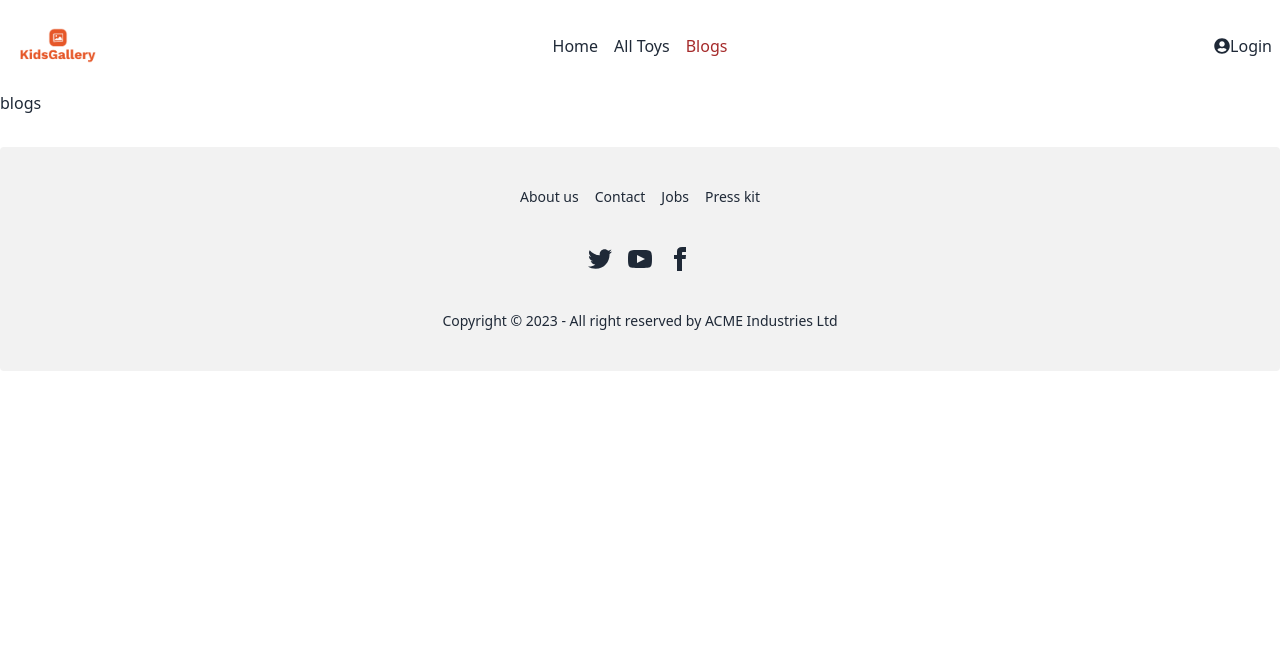
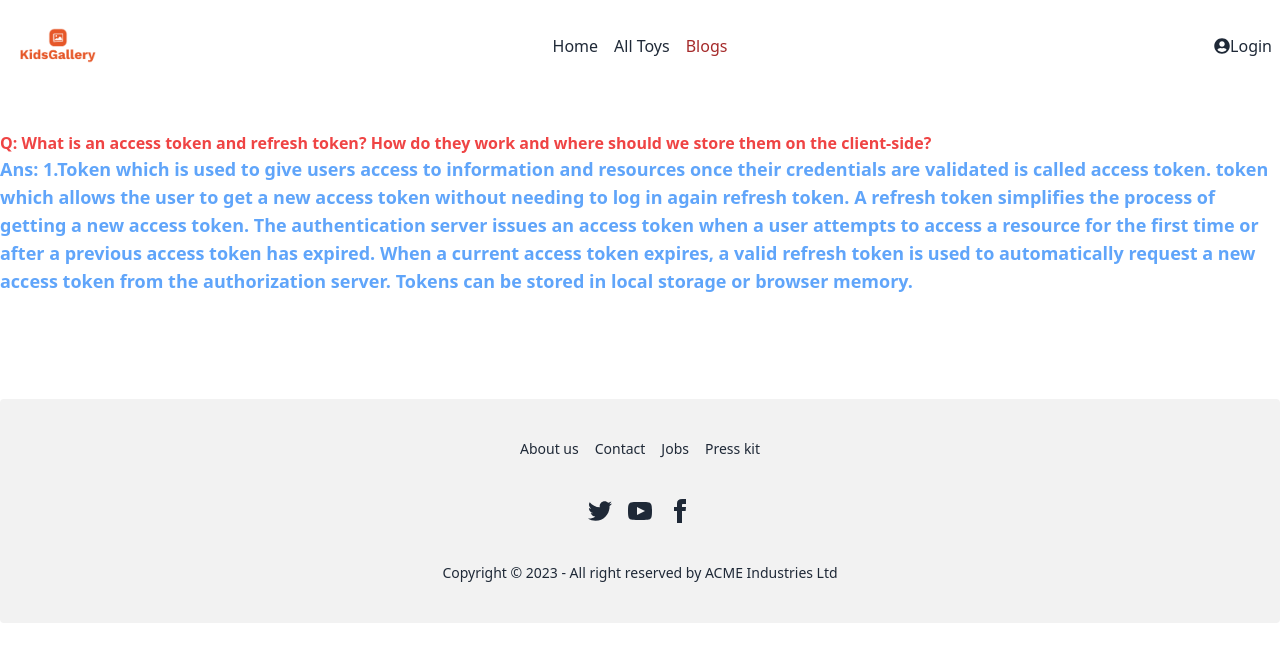
Before and after one commit to anighosal/toys-client, a React (Vite) app: page /blogs in a window 1280 px wide. Shown: the top 662 px of the page. Built offline with nearby package versions, Linux system fonts and the light colour scheme; no server answers.

Commit message:
1 q ans complete

```diff
--- a/src/pages/Blogs/Blogs.jsx
+++ b/src/pages/Blogs/Blogs.jsx
@@ -2,8 +2,32 @@ import React from "react";
 
 const Blogs = () => {
   return (
-    <div>
-      <h2>blogs</h2>
+    <div className="mt-10 border-spacing-2">
+      <h2 className="text-red-500 text2xl font-bold ">
+        Q: What is an access token and refresh token? How do they work and where
+        should we store them on the client-side?
+      </h2>
+      <p className="text-blue-400 text-lg font-semibold">
+        Ans: 1.Token which is used to give users access to information and
+        resources once their credentials are validated is called access token.
+        token which allows the user to get a new access token without needing to
+        log in again refresh token. A refresh token simplifies the process of
+        getting a new access token. The authentication server issues an access
+        token when a user attempts to access a resource for the first time or
+        after a previous access token has expired. When a current access token
+        expires, a valid refresh token is used to automatically request a new
+        access token from the authorization server. Tokens can be stored in
+        local storage or browser memory.
+      </p>{" "}
+      <br />
+      <h2 className="text-red-500 text2xl font-bold "></h2>
+      <p className="text-blue-400 text-lg font-semibold"></p>
+      <br />
+      <h2 className="text-red-500 text2xl font-bold "></h2>
+      <p className="text-blue-400 text-lg font-semibold"></p>
+      <br />
+      <h2 className="text-red-500 text2xl font-bold "></h2>
+      <p className="text-blue-400 text-lg font-semibold"></p>
     </div>
   );
 };
--- a/src/pages/MyToys/MyToys.jsx
+++ b/src/pages/MyToys/MyToys.jsx
@@ -29,6 +29,27 @@ const MyToys = () => {
         });
     }
   };
+
+  const handleUpdate = (id) => {
+    fetch(`http://localhost:5000/mytoys/${id}`, {
+      method: "PATCH",
+      headers: {
+        "content-type": "application/json",
+      },
+      body: JSON.stringify({ status: "update" }),
+    })
+      .then((res) => res.json())
+      .then((data) => {
+        console.log(data);
+        if (data.modifiedCount > 0) {
+          const remaining = bookings.filter((booking) => booking._id !== id);
+          const updated = bookings.find((booking) => booking._id === id);
+          updated.status = "update";
+          const newBookings = [updated, ...remaining];
+          setBookings(newBookings);
+        }
+      });
+  };
   return (
     <div>
       <h2 className="text-center font-bold text-2xl text-purple-600">
@@ -58,6 +79,7 @@ const MyToys = () => {
                 key={booking._id}
                 booking={booking}
                 handleDelete={handleDelete}
+                handleUpdate={handleUpdate}
               ></MyToysRow>
             ))}
           </tbody>
--- a/src/pages/MyToys/MyToysRow.jsx
+++ b/src/pages/MyToys/MyToysRow.jsx
@@ -1,6 +1,6 @@
 import React from "react";
 
-const MyToysRow = ({ booking, handleDelete }) => {
+const MyToysRow = ({ booking, handleDelete, handleUpdate }) => {
   const {
     _id,
     customerName,
@@ -53,7 +53,14 @@ const MyToysRow = ({ booking, handleDelete }) => {
       <td className="text-red-500 font-bold ">{rating}</td>
       <td>{description}</td>
       <th>
-        <button className="btn btn-ghost btn-xs">Update</button>
+        <button
+          onClick={() => {
+            handleUpdate(_id);
+          }}
+          className="btn btn-outline btn-success"
+        >
+          Update
+        </button>
       </th>
     </tr>
   );
```
